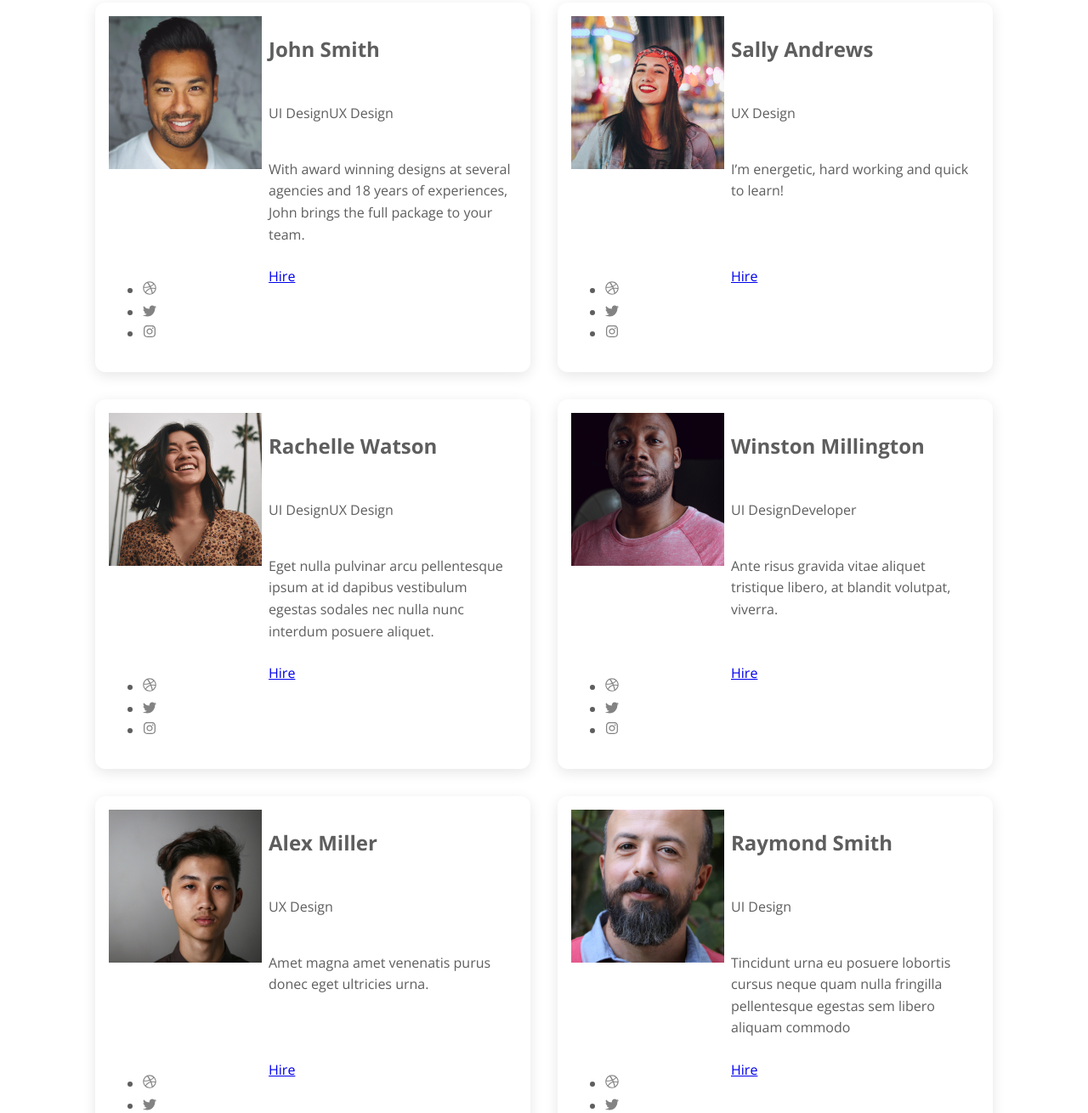
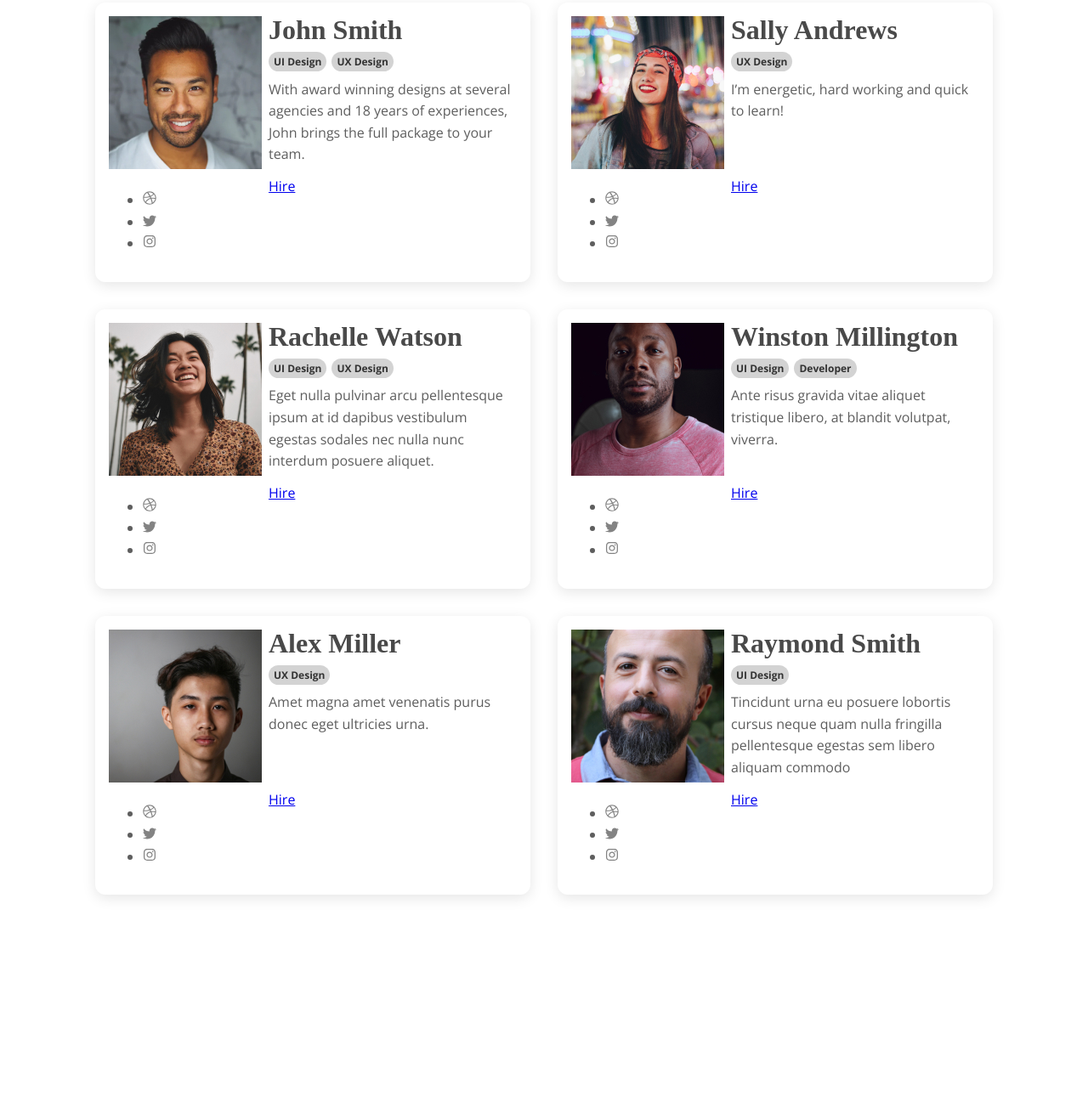
Before and after one commit to DJO52000/Agency, a plain HTML site: page index.html in a window 1280 px wide. Shown: the part 37-1347 px from the top of the page at 85% size. After the commit the page ends 1130 px from the top, so only its background shows below. Drawn offline with nearby package versions, Linux system fonts and the light colour scheme; a web font is replaced by a local one.

Commit message:
Implementing Var Colors to tag

```diff
--- a/css/styles.css
+++ b/css/styles.css
@@ -25,13 +25,11 @@
   --border-radius: 0.75rem;
 }
 
-
 *,
 *::before,
 *::after {
   box-sizing: border-box;
 }
-
 
 html {
   font-family: var(--ff-base);
@@ -40,13 +38,48 @@ html {
   color: var(--clr-base-400);
 }
 
+.tag {
+  font-size: var(--fs-300);
+  font-weight: var(--fw-700);
+  display: inline-block;
+  padding: 0.15em 0.5em;
+  border-radius: 100vw;
+  margin-right: 0.5em;
+  background: var(--bg, lightgrey);
+  color: var(--fg, #333);
+}
+
+.ux {
+  --bg: var(--clr-ux-300);
+  --fg: var(--clr-ux-400);
+}
+
+.ui {
+  --bg: var(--clr-ui-300);
+  --fg: var(--clr-ui-400);
+}
+
+.dev {
+  --bg: var(--clr-dev-300);
+  --fg: var(--clr-dev-400);
+}
+
 .candidate {
   padding: 1em;
 }
 
+.candidate .name,
+.candidate .roles,
+.candidate .bio {
+  margin: 0;
+}
 
-
-
+.candidate .name {
+  font-family: var(--ff-accent);
+  font-size: var(--fs-500);
+  color: var(--clr-base-500);
+  line-height: 1;
+}
 
 /* /////////////////
   Layout related
--- a/index.html
+++ b/index.html
@@ -1,15 +1,15 @@
 <!DOCTYPE html>
 <html lang="en">
+  <head>
+    <meta charset="UTF-8" />
+    <meta name="viewport" content="width=device-width, initial-scale=1.0" />
+    <title>Hire us</title>
+    <link
+      href="https://fonts.googleapis.com/css2?family=Open+Sans:wght@400;700&family=Podkova:wght@700&display=swap"
+      rel="stylesheet"
+    />
 
-<head>
-  <meta charset="UTF-8">
-  <meta name="viewport" content="width=device-width, initial-scale=1.0">
-  <title>Hire us</title>
-  <link href="https://fonts.googleapis.com/css2?family=Open+Sans:wght@400;700&family=Podkova:wght@700&display=swap"
-    rel="stylesheet">
-
-  <link rel="stylesheet" href="css/styles.css">
-
+    <link rel="stylesheet" href="css/styles.css" />
   </head>
 
   <body>
@@ -17,14 +17,30 @@
       <!-- Candidate 1 -->
       <div class="candidate">
         <h2 class="name">John Smith</h2>
-      <img src="img/john.jpg" alt="">
-      <p class="roles"><span class="tag">UI Design</span><span class="tag">UX Design</span></p>
-      <p class="bio">With award winning designs at several agencies and 18 years of experiences, John brings the full
-        package to your team.</p>
+        <img src="img/john.jpg" alt="" />
+        <p class="roles">
+          <span class="tag">UI Design</span><span class="tag">UX Design</span>
+        </p>
+        <p class="bio">
+          With award winning designs at several agencies and 18 years of
+          experiences, John brings the full package to your team.
+        </p>
         <ul class="social">
-        <li><a aria-label="dribbble" href="#"><img src="img/dribbble.svg" alt=""></a></li>
-        <li><a aria-label="twitter" href="#"><img src="img/twitter.svg" alt=""></a></li>
-        <li><a aria-label="instagram" href="#"><img src="img/instagram.svg" alt=""></a></li>
+          <li>
+            <a aria-label="dribbble" href="#"
+              ><img src="img/dribbble.svg" alt=""
+            /></a>
+          </li>
+          <li>
+            <a aria-label="twitter" href="#"
+              ><img src="img/twitter.svg" alt=""
+            /></a>
+          </li>
+          <li>
+            <a aria-label="instagram" href="#"
+              ><img src="img/instagram.svg" alt=""
+            /></a>
+          </li>
         </ul>
         <a href="#" class="btn">Hire</a>
       </div>
@@ -32,13 +48,25 @@
       <!-- Candidate 2 -->
       <div class="candidate">
         <h2 class="name">Sally Andrews</h2>
-      <img src="img/sally.jpg" alt="">
+        <img src="img/sally.jpg" alt="" />
         <p class="roles"><span class="tag">UX Design</span></p>
         <p class="bio">I’m energetic, hard working and quick to learn!</p>
         <ul class="social">
-        <li><a aria-label="dribbble" href="#"><img src="img/dribbble.svg" alt=""></a></li>
-        <li><a aria-label="twitter" href="#"><img src="img/twitter.svg" alt=""></a></li>
-        <li><a aria-label="instagram" href="#"><img src="img/instagram.svg" alt=""></a></li>
+          <li>
+            <a aria-label="dribbble" href="#"
+              ><img src="img/dribbble.svg" alt=""
+            /></a>
+          </li>
+          <li>
+            <a aria-label="twitter" href="#"
+              ><img src="img/twitter.svg" alt=""
+            /></a>
+          </li>
+          <li>
+            <a aria-label="instagram" href="#"
+              ><img src="img/instagram.svg" alt=""
+            /></a>
+          </li>
         </ul>
         <a href="#" class="btn">Hire</a>
       </div>
@@ -46,14 +74,30 @@
       <!-- Candidate 3 -->
       <div class="candidate">
         <h2 class="name">Rachelle Watson</h2>
-      <img src="img/rachelle.jpg" alt="">
-      <p class="roles"><span class="tag">UI Design</span><span class="tag">UX Design</span></p>
-      <p class="bio">Eget nulla pulvinar arcu pellentesque ipsum at id dapibus vestibulum egestas sodales nec nulla nunc
-        interdum posuere aliquet.</p>
+        <img src="img/rachelle.jpg" alt="" />
+        <p class="roles">
+          <span class="tag">UI Design</span><span class="tag">UX Design</span>
+        </p>
+        <p class="bio">
+          Eget nulla pulvinar arcu pellentesque ipsum at id dapibus vestibulum
+          egestas sodales nec nulla nunc interdum posuere aliquet.
+        </p>
         <ul class="social">
-        <li><a aria-label="dribbble" href="#"><img src="img/dribbble.svg" alt=""></a></li>
-        <li><a aria-label="twitter" href="#"><img src="img/twitter.svg" alt=""></a></li>
-        <li><a aria-label="instagram" href="#"><img src="img/instagram.svg" alt=""></a></li>
+          <li>
+            <a aria-label="dribbble" href="#"
+              ><img src="img/dribbble.svg" alt=""
+            /></a>
+          </li>
+          <li>
+            <a aria-label="twitter" href="#"
+              ><img src="img/twitter.svg" alt=""
+            /></a>
+          </li>
+          <li>
+            <a aria-label="instagram" href="#"
+              ><img src="img/instagram.svg" alt=""
+            /></a>
+          </li>
         </ul>
         <a href="#" class="btn">Hire</a>
       </div>
@@ -61,13 +105,30 @@
       <!-- Candidate 4 -->
       <div class="candidate">
         <h2 class="name">Winston Millington</h2>
-      <img src="img/winston.jpg" alt="">
-      <p class="roles"><span class="tag">UI Design</span><span class="tag">Developer</span></p>
-      <p class="bio">Ante risus gravida vitae aliquet tristique libero, at blandit volutpat, viverra.</p>
+        <img src="img/winston.jpg" alt="" />
+        <p class="roles">
+          <span class="tag">UI Design</span><span class="tag">Developer</span>
+        </p>
+        <p class="bio">
+          Ante risus gravida vitae aliquet tristique libero, at blandit
+          volutpat, viverra.
+        </p>
         <ul class="social">
-        <li><a aria-label="dribbble" href="#"><img src="img/dribbble.svg" alt=""></a></li>
-        <li><a aria-label="twitter" href="#"><img src="img/twitter.svg" alt=""></a></li>
-        <li><a aria-label="instagram" href="#"><img src="img/instagram.svg" alt=""></a></li>
+          <li>
+            <a aria-label="dribbble" href="#"
+              ><img src="img/dribbble.svg" alt=""
+            /></a>
+          </li>
+          <li>
+            <a aria-label="twitter" href="#"
+              ><img src="img/twitter.svg" alt=""
+            /></a>
+          </li>
+          <li>
+            <a aria-label="instagram" href="#"
+              ><img src="img/instagram.svg" alt=""
+            /></a>
+          </li>
         </ul>
         <a href="#" class="btn">Hire</a>
       </div>
@@ -75,13 +136,27 @@
       <!-- Candidate 5 -->
       <div class="candidate">
         <h2 class="name">Alex Miller</h2>
-      <img src="img/alex.jpg" alt="">
+        <img src="img/alex.jpg" alt="" />
         <p class="roles"><span class="tag">UX Design</span></p>
-      <p class="bio">Amet magna amet venenatis purus donec eget ultricies urna.</p>
+        <p class="bio">
+          Amet magna amet venenatis purus donec eget ultricies urna.
+        </p>
         <ul class="social">
-        <li><a aria-label="dribbble" href="#"><img src="img/dribbble.svg" alt=""></a></li>
-        <li><a aria-label="twitter" href="#"><img src="img/twitter.svg" alt=""></a></li>
-        <li><a aria-label="instagram" href="#"><img src="img/instagram.svg" alt=""></a></li>
+          <li>
+            <a aria-label="dribbble" href="#"
+              ><img src="img/dribbble.svg" alt=""
+            /></a>
+          </li>
+          <li>
+            <a aria-label="twitter" href="#"
+              ><img src="img/twitter.svg" alt=""
+            /></a>
+          </li>
+          <li>
+            <a aria-label="instagram" href="#"
+              ><img src="img/instagram.svg" alt=""
+            /></a>
+          </li>
         </ul>
         <a href="#" class="btn">Hire</a>
       </div>
@@ -89,22 +164,31 @@
       <!-- Candidate 6 -->
       <div class="candidate">
         <h2 class="name">Raymond Smith</h2>
-      <img src="img/raymond.jpg" alt="">
+        <img src="img/raymond.jpg" alt="" />
         <p class="roles"><span class="tag">UI Design</span></p>
-      <p class="bio">Tincidunt urna eu posuere lobortis cursus neque quam nulla fringilla pellentesque egestas sem
-        libero aliquam commodo</p>
+        <p class="bio">
+          Tincidunt urna eu posuere lobortis cursus neque quam nulla fringilla
+          pellentesque egestas sem libero aliquam commodo
+        </p>
         <ul class="social">
-        <li><a aria-label="dribbble" href="#"><img src="img/dribbble.svg" alt=""></a></li>
-        <li><a aria-label="twitter" href="#"><img src="img/twitter.svg" alt=""></a></li>
-        <li><a aria-label="instagram" href="#"><img src="img/instagram.svg" alt=""></a></li>
+          <li>
+            <a aria-label="dribbble" href="#"
+              ><img src="img/dribbble.svg" alt=""
+            /></a>
+          </li>
+          <li>
+            <a aria-label="twitter" href="#"
+              ><img src="img/twitter.svg" alt=""
+            /></a>
+          </li>
+          <li>
+            <a aria-label="instagram" href="#"
+              ><img src="img/instagram.svg" alt=""
+            /></a>
+          </li>
         </ul>
         <a href="#" class="btn">Hire</a>
       </div>
     </div>
-
-
-
-
   </body>
-
 </html>
```
Lines whose indentation alone changed are shown as unchanged.
